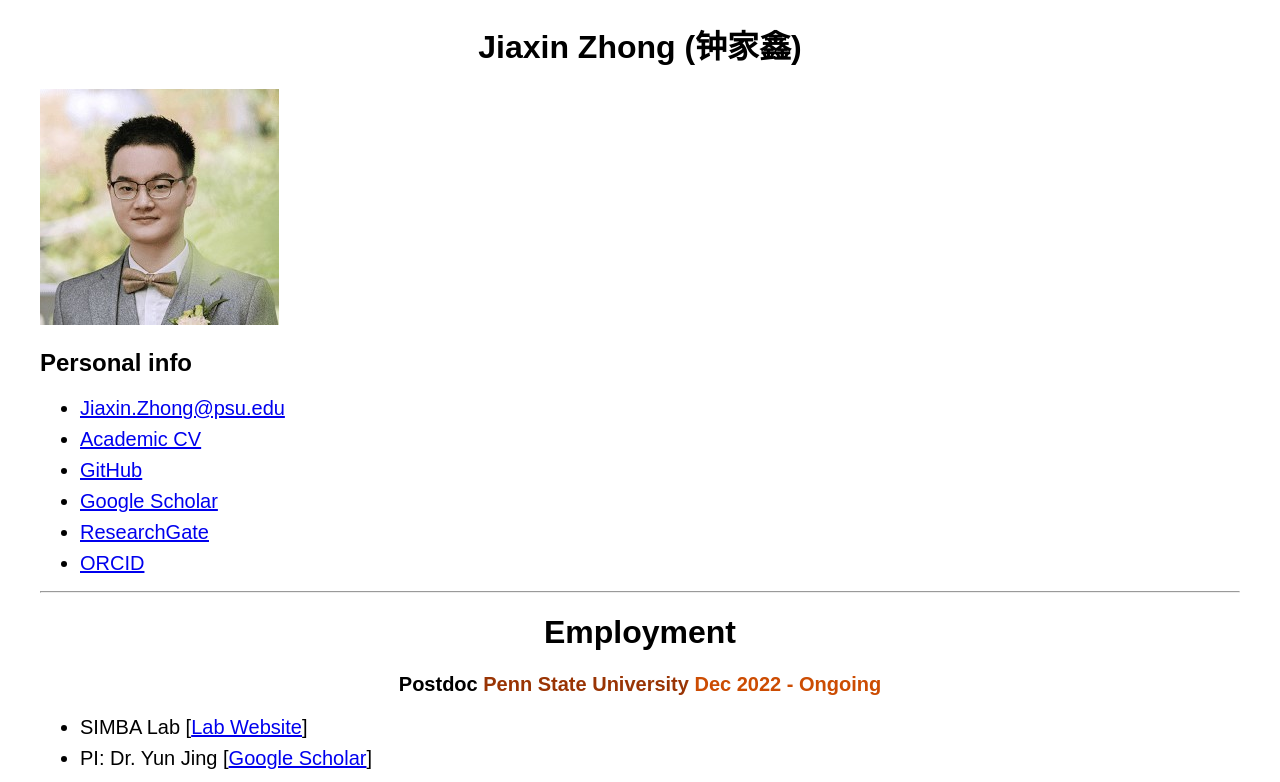
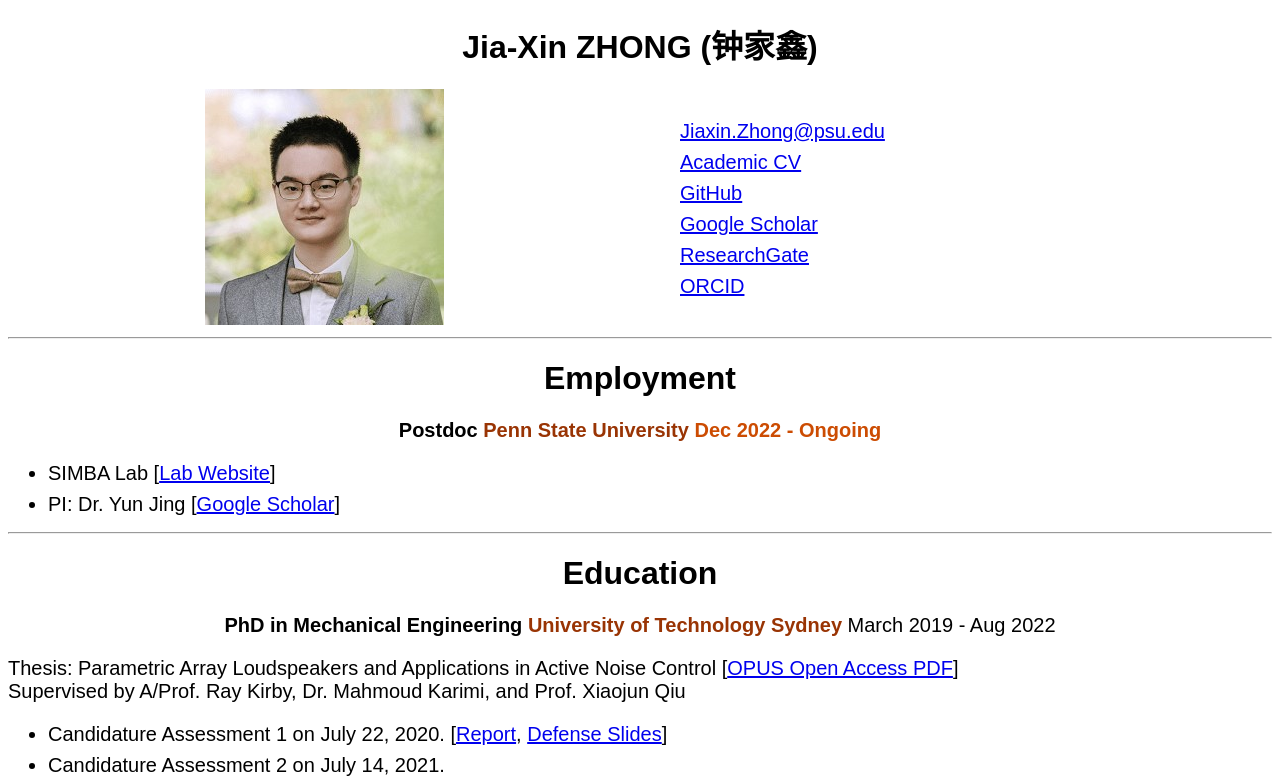
Before and after one commit to JiaxinZhong/JiaxinZhong.github.io, a plain HTML site: page index.htm in a window 1280 px wide. Shown: the top 782 px of the page. Drawn offline with Linux system fonts and the light colour scheme.

Commit message:
Center personal info

```diff
--- a/index.htm
+++ b/index.htm
@@ -4,7 +4,8 @@
 <head>
     <meta charset="UTF-8">
     <meta http-equiv="X-UA-Compatible" content="IE=edge">
-    <meta name="viewport" content="width=device-width, initial-scale=.9">
+    <meta name="viewport"
+        content="width=device-width, initial-scale=0.9, minimum-scale=0.9, maximum-scale=0.9, user-scalable=no">
 
     <title>Jiaxin Zhong</title>
 
@@ -21,8 +22,26 @@
 </head>
 
 <body>
-    <h1>Jiaxin Zhong (钟家鑫)</h1>
-    <img src="img/Portrait_JiaxinZhong.jpg" alt="Jiaxin Zhong's portrait">
+    <h1>Jia-Xin ZHONG (钟家鑫)</h1>
+    <div style="display: flex; justify-content: center; align-items: center; height: 100%;">
+        <div style="flex: 1; text-align: center;">
+            <img src="img/Portrait_JiaxinZhong.jpg" alt="Jiaxin Zhong's portrait" style="max-width: 100%; height: auto;">
+        </div>
+        <div style="flex: 1; text-align: left;">
+            <!-- <h2 style="text-align: center;">Personal info</h2> -->
+            <ul style="list-style-type: none;">
+                <li><a href="mailto:Jiaxin.Zhong@psu.edu" target="_blank">Jiaxin.Zhong@psu.edu</a></li>
+                <li><a href="https://github.com/JiaxinZhong/AcademicCV/raw/main/AcademicCV.pdf" target="_blank">Academic CV</a></li>
+                <li><a href="https://github.com/JiaxinZhong" target="_blank">GitHub</a></li>
+                <li><a href="https://scholar.google.com/citations?user=ZnN3mD0AAAAJ&hl=en" target="_blank">Google Scholar</a></li>
+                <li><a href="https://www.researchgate.net/profile/Jiaxin-Zhong" target="_blank">ResearchGate</a></li>
+                <li><a href="https://orcid.org/0000-0002-9972-8004" target="_blank">ORCID</a></li>
+            </ul>
+        </div>
+    </div>
+
+    <!-- <div style="text-align: center;">
+        <img src="img/Portrait_JiaxinZhong.jpg" alt="Jiaxin Zhong's portrait" , style="float:left; margin-right:200px">
 
         <h2>Personal info</h2>
         <ul>
@@ -30,14 +49,17 @@
                 <a href="mailto:Jiaxin.Zhong@psu.edu" target="_blank">Jiaxin.Zhong@psu.edu</a>
             </li>
             <li>
-            <a href="https://github.com/JiaxinZhong/AcademicCV/raw/main/AcademicCV.pdf" target="_blank">Academic CV</a>
+                <a href="https://github.com/JiaxinZhong/AcademicCV/raw/main/AcademicCV.pdf" target="_blank">Academic
+                    CV</a>
             </li>
             <li><a href="https://github.com/JiaxinZhong" target="_blank">GitHub</a></li>
-        <li><a href="https://scholar.google.com/citations?user=ZnN3mD0AAAAJ&hl=en" target="_blank">Google Scholar</a>
+            <li><a href="https://scholar.google.com/citations?user=ZnN3mD0AAAAJ&hl=en" target="_blank">Google
+                    Scholar</a>
             </li>
             <li><a href="https://www.researchgate.net/profile/Jiaxin-Zhong" target="_blank">ResearchGate</a></li>
             <li><a href="https://orcid.org/0000-0002-9972-8004" target="_blank">ORCID</a></li>
         </ul>
+    </div> -->
     <hr>
 
     <h1>Employment</h1>
@@ -147,13 +169,15 @@
             <span class="pub_my_name">Jiaxin Zhong</span>&dagger;,
             Mourad Oudich*,
             and Yun Jing*,
-            “Metamaterial-enabled wireless and contactless ultrasonic power transfer and data transmission through a metallic wall,”
+            “Metamaterial-enabled wireless and contactless ultrasonic power transfer and data transmission through a
+            metallic wall,”
             <span class="journal">Phys. Rev. Appl.</span>
             21, 014059 (2024).
             [<a href="https://doi.org/10.1103/PhysRevApplied.21.014059" target="_blank">DOI</a>,
             <a href="./publications/journal/Ji2024_PRAppl.pdf" target="_blank">Full
                 Text</a>,
-            <a href="./publications/journal/Ji2024_PRAppl_UpdatedSupp.pdf" target="_blank">Updated Supplemental Material</a>]
+            <a href="./publications/journal/Ji2024_PRAppl_UpdatedSupp.pdf" target="_blank">Updated Supplemental
+                Material</a>]
         </li>
         <li>
             <span class="pub_my_name">Jiaxin Zhong</span>&dagger;,
--- a/style.css
+++ b/style.css
@@ -6,10 +6,10 @@
 }
 
 body {
-    width: 1200px;
+    /* width: 1200px; */
     /* height: 600px; */
     /* background-color: lightgray; */
-    margin: 0 auto;
+    /* margin: 0 auto; */
 }
 h1 {
     text-align: center;
```
Lines whose indentation alone changed are shown as unchanged.
